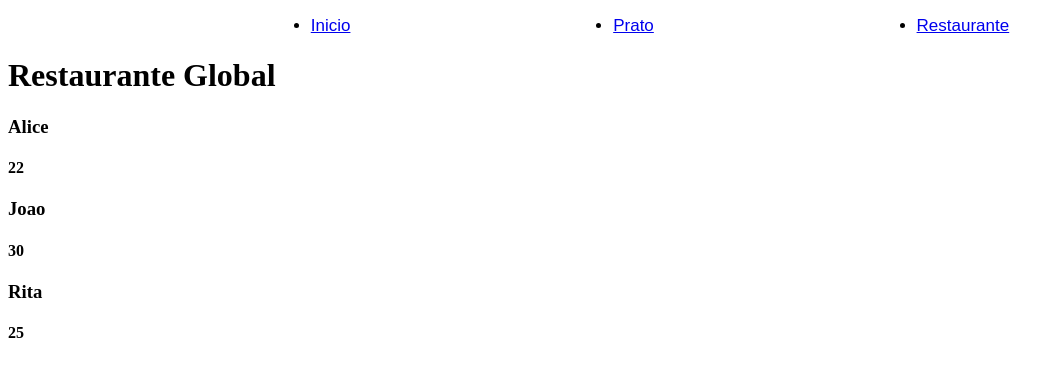
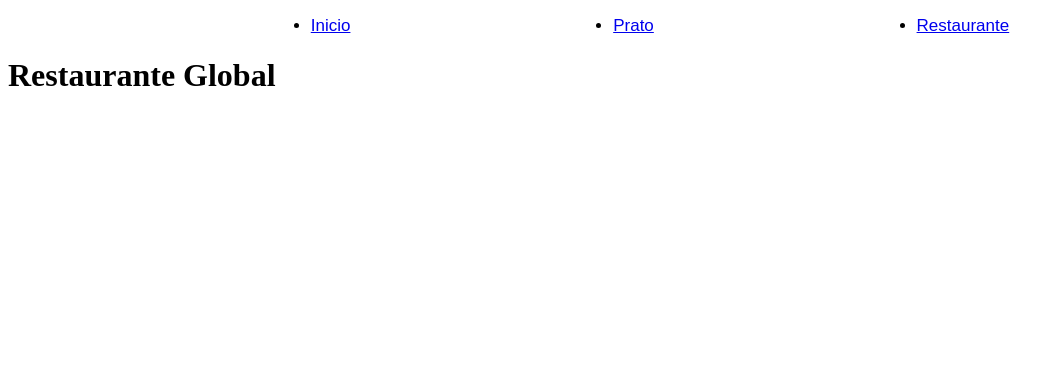
Before and after one commit to eliassouza93/APIRestaurante, a React (Create React App) app: page / in a window 1280 px wide. Shown: the top 376 px of the page, without its empty margins (0-1064 px from the left). Built offline with nearby package versions, Linux system fonts and the light colour scheme.

Commit message:
attAplicacao

```diff
--- a/src/pages/index.tsx
+++ b/src/pages/index.tsx
@@ -2,29 +2,13 @@ import Lista from "./Lista"
 
 
 
+export default function PaginaInicial() {
 
-interface INomes {
-    nome: string
-    idade: number
-}
-
-export default function PaginaInicial() {
-    const pessoas = [{
-        nome: 'Alice',
-        idade: 22
-
-    }, {
-        nome: 'Joao',
-        idade: 30
-    }, {
-        nome: 'Rita',
-        idade: 25
-    } ]
     return (
         <div>
 
             <h1>Restaurante Global</h1>
-            <Lista pessoas={pessoas} />
+
 
 
 
```
